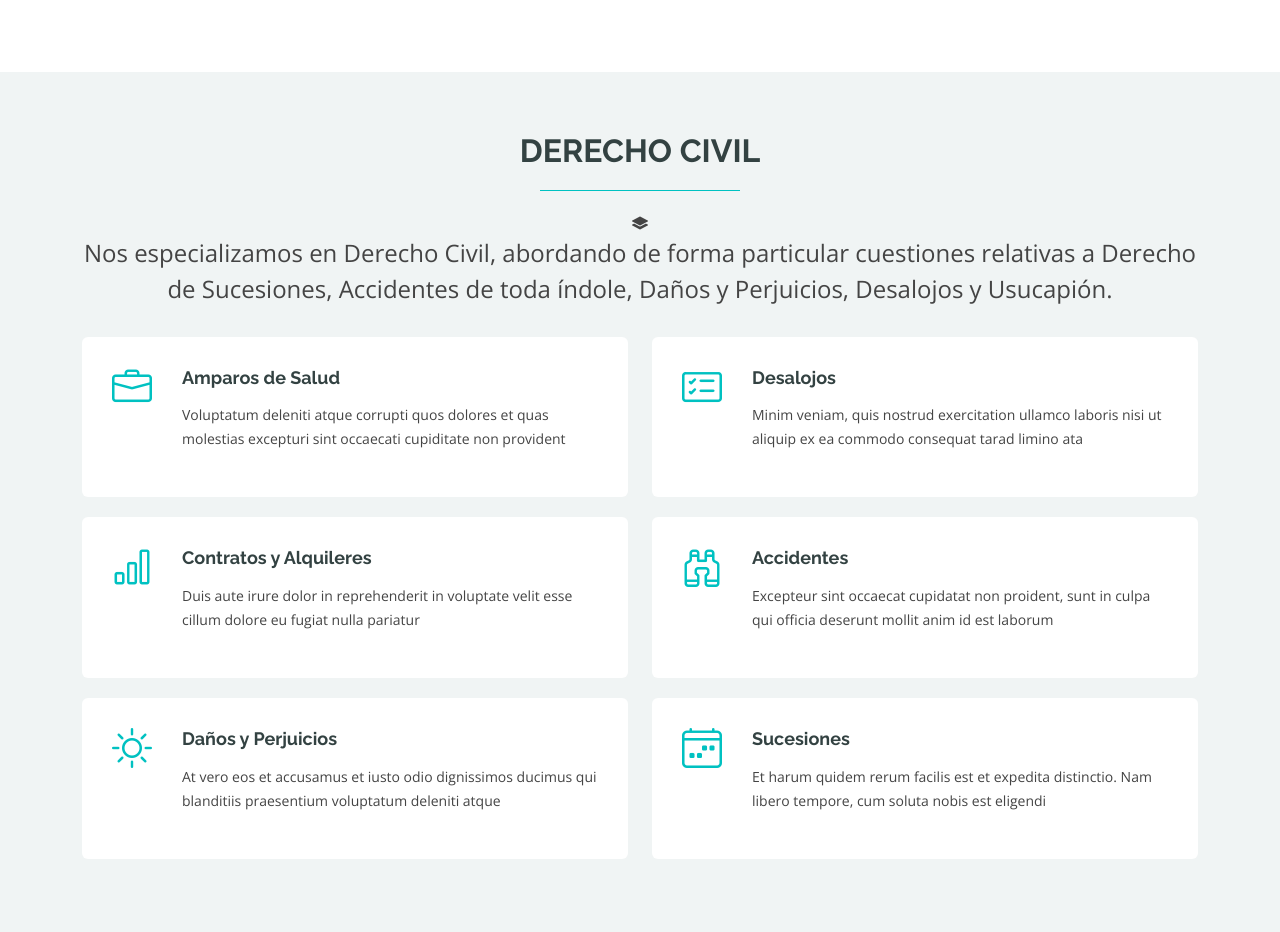
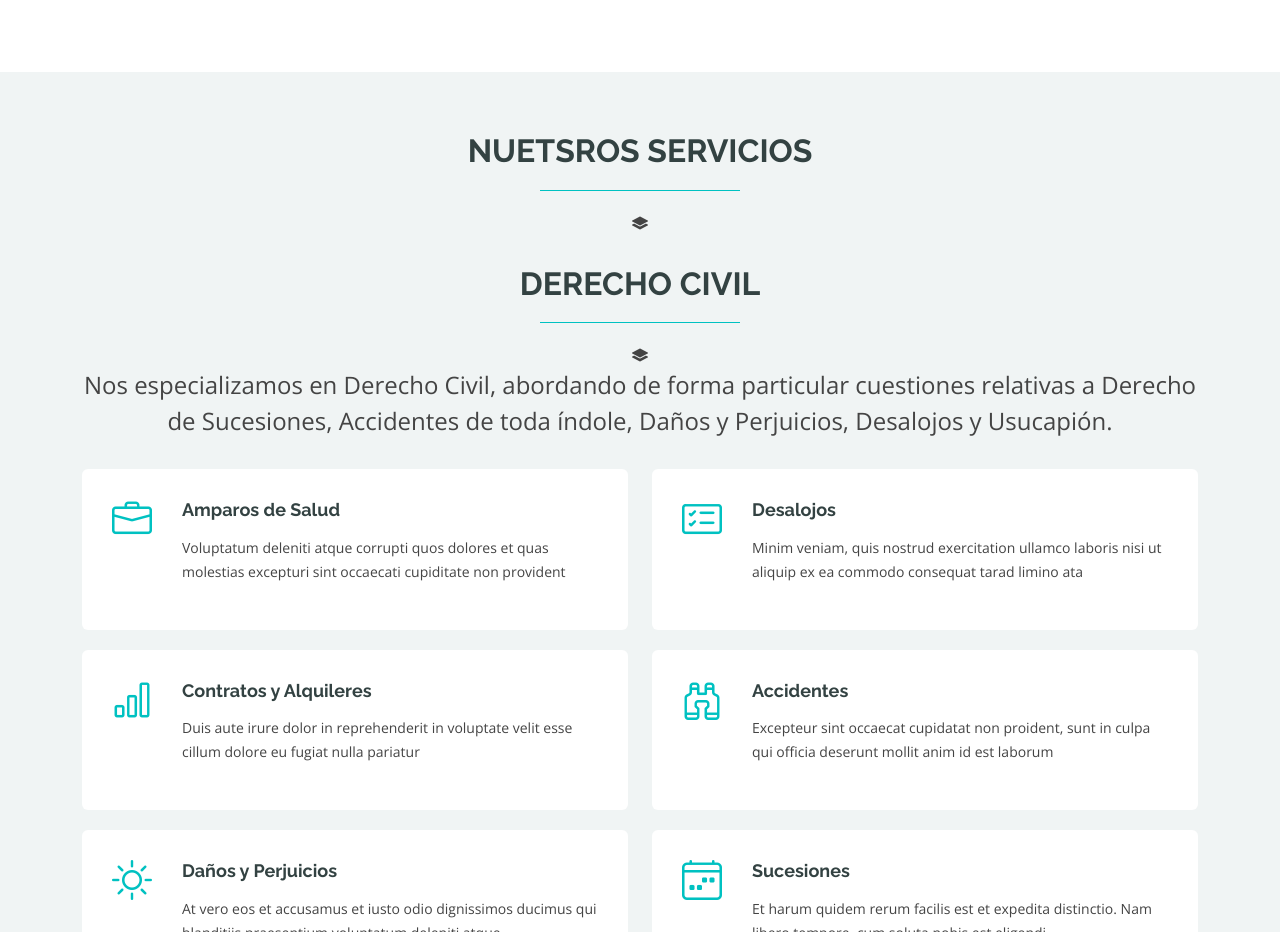
Before and after one commit to JulianCampolongo/Hugo-Godoy-Landing, a plain HTML site: page index.html in a window 1280 px wide. Shown: the part 1520-2452 px from the top of the page. Drawn offline with nearby package versions, Linux system fonts and the light colour scheme; a script that the page names is missing.

Commit message:
recuperando

```diff
--- a/index.html
+++ b/index.html
@@ -163,6 +163,13 @@
     <!-- ======= Services Section ======= -->
     <section id="services" class="services section-bg">
       <div class="container">
+
+        <div class="section-title">
+          <h2>Nuetsros Servicios</h2>
+          <i class="bi bi-layers-fill w-100"></i>
+
+        </div>
+
 
         <div class="section-title">
           <h2>Derecho Civil</h2>
```
